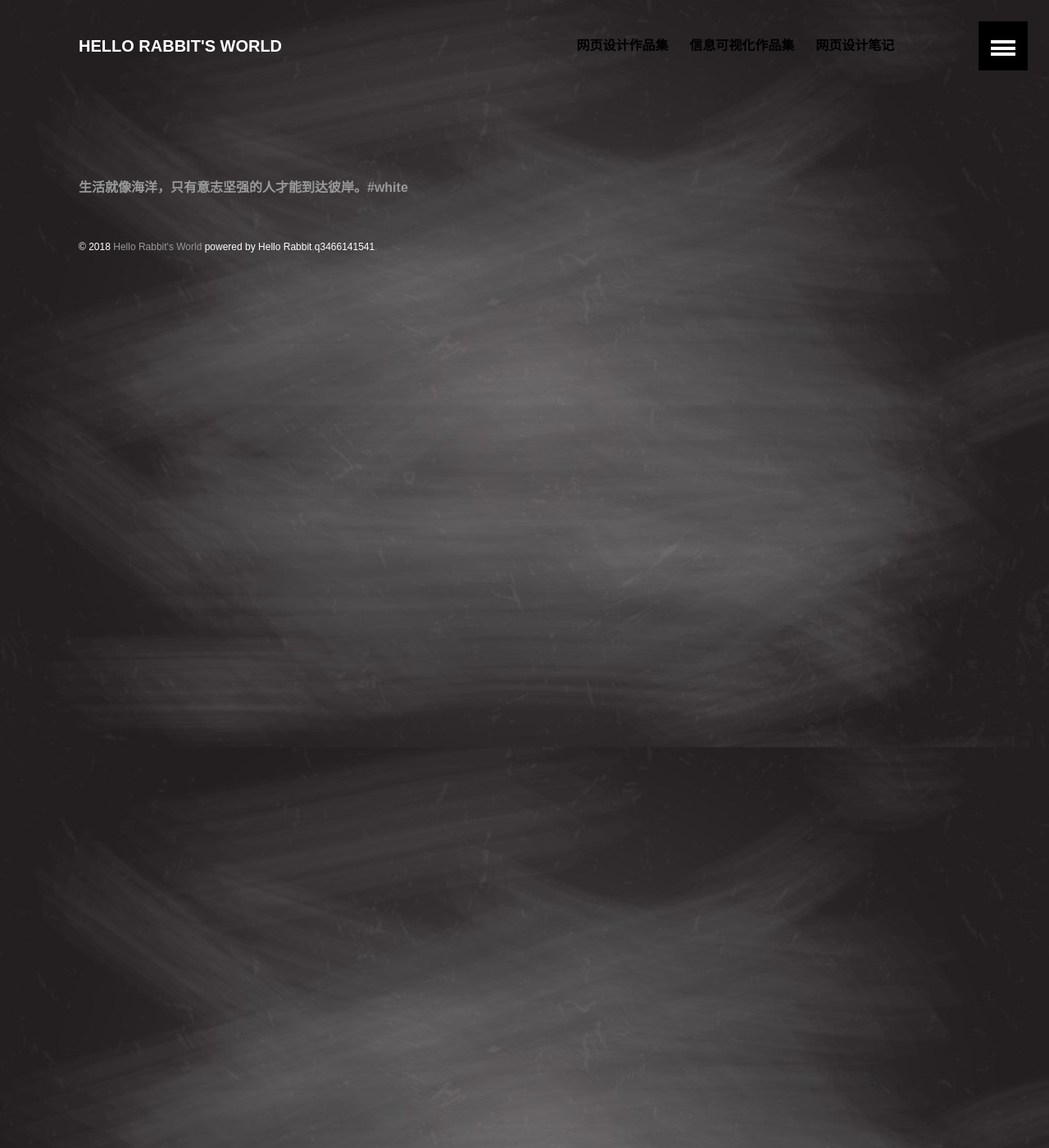
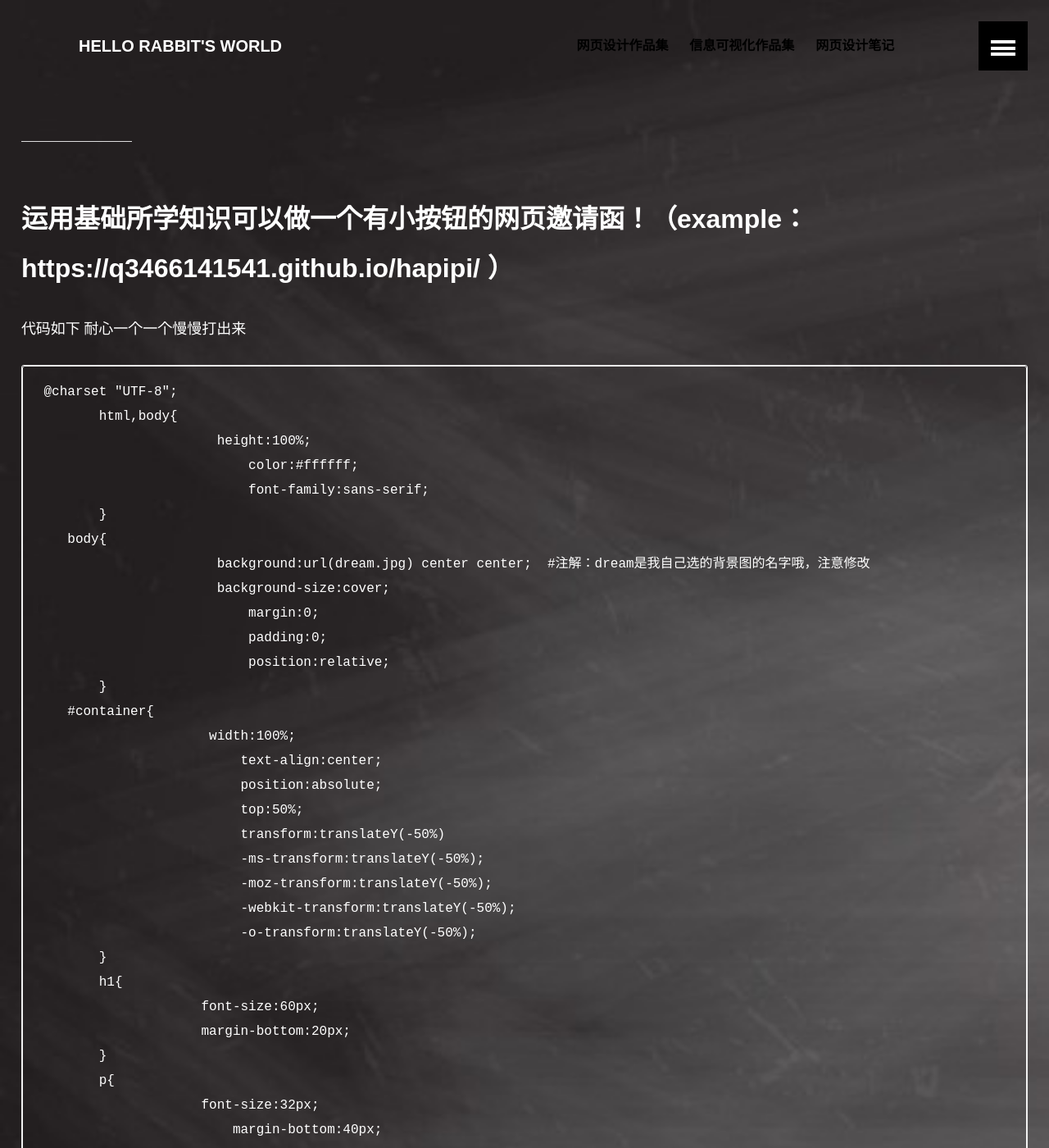
Before and after one commit to q3466141541/q3466141541.github.io, a Jekyll site: the page built from portfolio/index.md, in a window 1280 px wide and 1400 px high. Shown: the whole window at 82% size. Built offline with Jekyll 4.4.1, drawn with Linux system fonts in a browser that asks for light colours; some of the changed text lies outside the part shown.

Commit message:
Update index.md

````diff
--- a/portfolio/index.md
+++ b/portfolio/index.md
@@ -1,6 +1,57 @@
 ---
 layout: default
-title:  "可视化设计作品集"
-date:   2018-01-04 22:13:15 +0800
+title:  "网页设计作品——H5最最最邀请的邀请函"
+date:   2018-01-03 22:07:50 +0800
 categories: portfolio
+image:
+  teaser: B.jpg
+  feature: B.jpg
 ---
+---
+## 运用基础所学知识可以做一个有小按钮的网页邀请函！（example：https://q3466141541.github.io/hapipi/ ）
+代码如下 耐心一个一个慢慢打出来
+```
+ @charset "UTF-8";
+	html,body{
+		       height:100%;
+			   color:#ffffff;
+			   font-family:sans-serif;
+	}
+    body{
+		       background:url(dream.jpg) center center;  #注解：dream是我自己选的背景图的名字哦，注意修改
+		       background-size:cover;
+			   margin:0;
+			   padding:0;
+			   position:relative;
+	}
+    #container{
+		      width:100%;
+			  text-align:center;
+			  position:absolute;
+			  top:50%;
+			  transform:translateY(-50%)
+			  -ms-transform:translateY(-50%);
+			  -moz-transform:translateY(-50%);
+			  -webkit-transform:translateY(-50%);
+			  -o-transform:translateY(-50%);
+	}
+	h1{
+		     font-size:60px;
+		     margin-bottom:20px;
+	}
+	p{
+		     font-size:32px;
+			 margin-bottom:40px;
+			 margin-left:40px;
+			 margin-right:40px;
+	}
+	a{
+		     font-size:20px;
+			 color:#fff;
+			 border:5px solid #fff;
+			 border-radius:3px;
+			 padding:10px  50px;
+			 text-decoration:none;
+	}
+
+```
````
